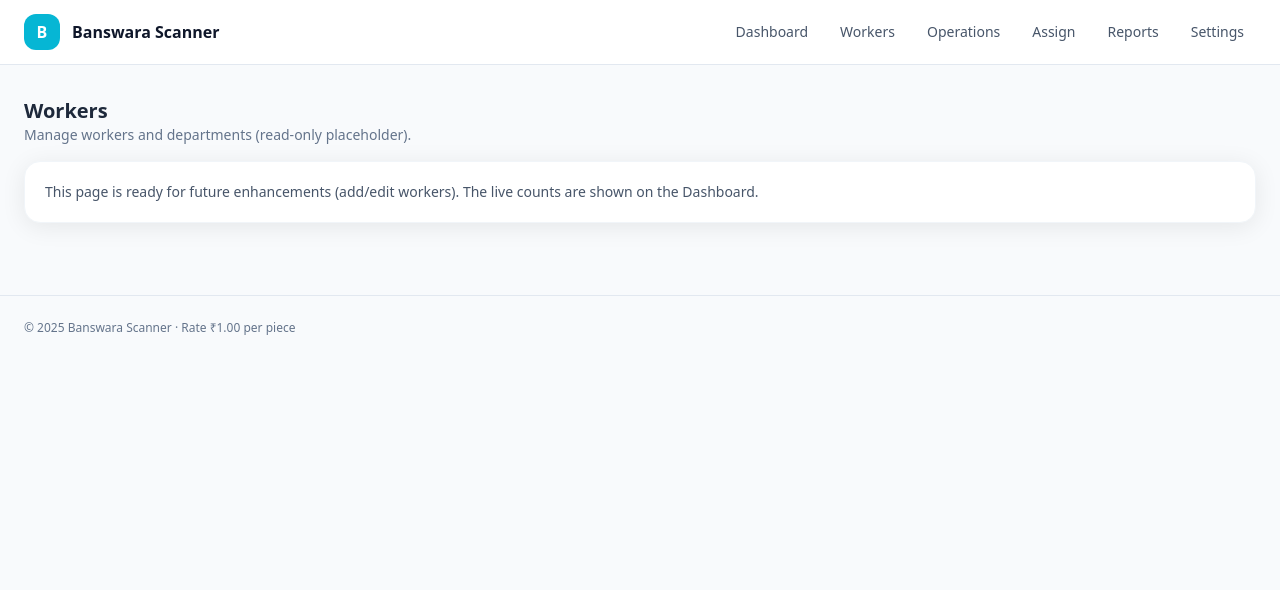
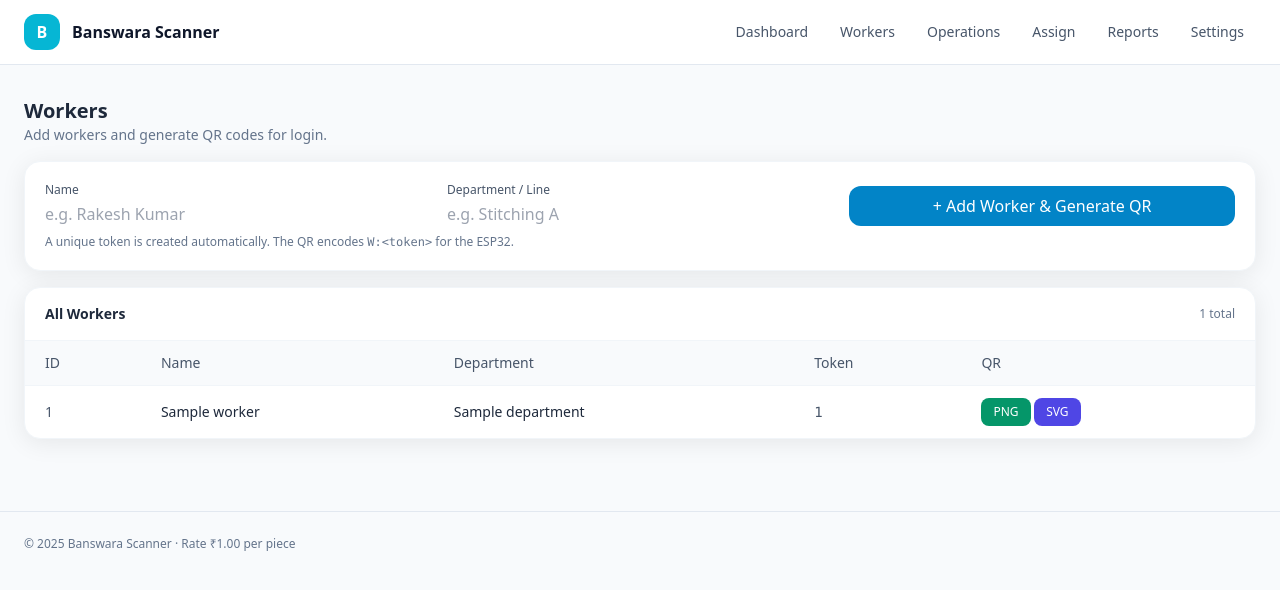
Before and after one commit to Sachinsuthar17/WorkerTracker, a Flask app: template templates/workers.html in a window 1280 px wide. Shown: the top 590 px of the page. Run offline with Flask 3, Linux system fonts and the light colour scheme; the template is opened without the code that fills it: most values are stand-ins (such as "Sample title", 1, 10 or a date in 2020); some libraries are stand-ins or nearby versions.

Commit message:
Code Changed

```diff
--- a/templates/workers.html
+++ b/templates/workers.html
@@ -1,18 +1,89 @@
 {% extends "layout.html" %}
 {% set title = "Workers" %}
+
 {% block content %}
 <section class="grid gap-4">
   <header class="flex items-end justify-between">
     <div>
       <h1 class="text-xl font-semibold">Workers</h1>
-      <p class="text-sm text-slate-500">Manage workers and departments (read-only placeholder).</p>
+      <p class="text-sm text-slate-500">Add workers and generate QR codes for login.</p>
     </div>
   </header>
 
+  <!-- Add Worker Card -->
   <div class="bg-white rounded-2xl p-5 shadow-card border border-slate-100">
-    <p class="text-sm text-slate-600">
-      This page is ready for future enhancements (add/edit workers). The live counts are shown on the Dashboard.
-    </p>
+    <form class="grid md:grid-cols-3 gap-4 items-end" method="post" action="{{ url_for('workers_add') }}">
+      <div>
+        <label class="block text-xs font-medium text-slate-600 mb-1">Name</label>
+        <input name="name" type="text" placeholder="e.g. Rakesh Kumar"
+               class="w-full rounded-xl border-slate-200 focus:ring-2 focus:ring-sky-300 focus:border-sky-300" />
+      </div>
+      <div>
+        <label class="block text-xs font-medium text-slate-600 mb-1">Department / Line</label>
+        <input name="department" type="text" placeholder="e.g. Stitching A"
+               class="w-full rounded-xl border-slate-200 focus:ring-2 focus:ring-sky-300 focus:border-sky-300" />
+      </div>
+      <div>
+        <button type="submit"
+                class="w-full h-10 rounded-xl bg-sky-600 text-white font-medium hover:bg-sky-700 transition">
+          + Add Worker & Generate QR
+        </button>
+      </div>
+    </form>
+    <p class="mt-2 text-xs text-slate-500">A unique token is created automatically. The QR encodes <code>W:&lt;token&gt;</code> for the ESP32.</p>
+  </div>
+
+  <!-- Worker List -->
+  <div class="bg-white rounded-2xl p-0 shadow-card border border-slate-100 overflow-hidden">
+    <div class="px-5 py-4 border-b border-slate-100 flex items-center justify-between">
+      <h2 class="text-sm font-semibold">All Workers</h2>
+      <span class="text-xs text-slate-500">{{ workers|length }} total</span>
+    </div>
+
+    <div class="overflow-x-auto">
+      <table class="min-w-full text-sm">
+        <thead class="bg-slate-50 text-slate-600">
+          <tr>
+            <th class="text-left px-5 py-3 font-medium">ID</th>
+            <th class="text-left px-5 py-3 font-medium">Name</th>
+            <th class="text-left px-5 py-3 font-medium">Department</th>
+            <th class="text-left px-5 py-3 font-medium">Token</th>
+            <th class="text-left px-5 py-3 font-medium">QR</th>
+          </tr>
+        </thead>
+        <tbody>
+          {% for w in workers %}
+          <tr id="w{{ w.id }}" class="border-t border-slate-100 hover:bg-slate-50/50">
+            <td class="px-5 py-3 text-slate-600">{{ w.id }}</td>
+            <td class="px-5 py-3 font-medium">{{ w.name or "(no name)" }}</td>
+            <td class="px-5 py-3">{{ w.department }}</td>
+            <td class="px-5 py-3">
+              <code class="text-slate-600">{{ w.token_id or "—" }}</code>
+            </td>
+            <td class="px-5 py-3">
+              {% if w.token_id %}
+              <a class="inline-flex items-center gap-2 rounded-lg px-3 py-1.5 bg-emerald-600 text-white text-xs font-medium hover:bg-emerald-700"
+                 href="{{ url_for('worker_qr_png', worker_id=w.id) }}" target="_blank" title="Open PNG QR">
+                PNG
+              </a>
+              <a class="inline-flex items-center gap-2 rounded-lg px-3 py-1.5 bg-indigo-600 text-white text-xs font-medium hover:bg-indigo-700"
+                 href="{{ url_for('worker_qr_svg', worker_id=w.id) }}" target="_blank" title="Open SVG QR">
+                SVG
+              </a>
+              {% else %}
+              <span class="text-xs text-slate-400">No token</span>
+              {% endif %}
+            </td>
+          </tr>
+          {% endfor %}
+          {% if workers|length == 0 %}
+          <tr>
+            <td colspan="5" class="px-5 py-6 text-center text-slate-500">No workers yet. Add one above.</td>
+          </tr>
+          {% endif %}
+        </tbody>
+      </table>
+    </div>
   </div>
 </section>
 {% endblock %}
```
